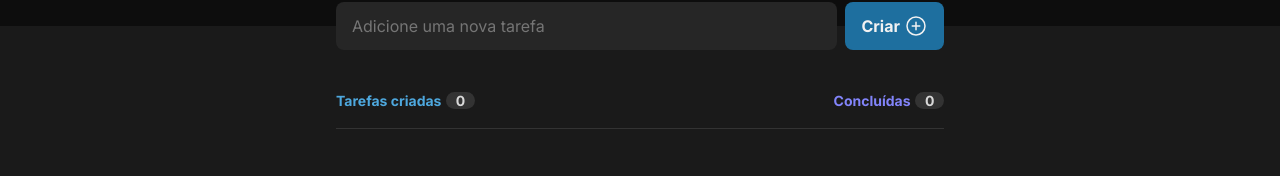
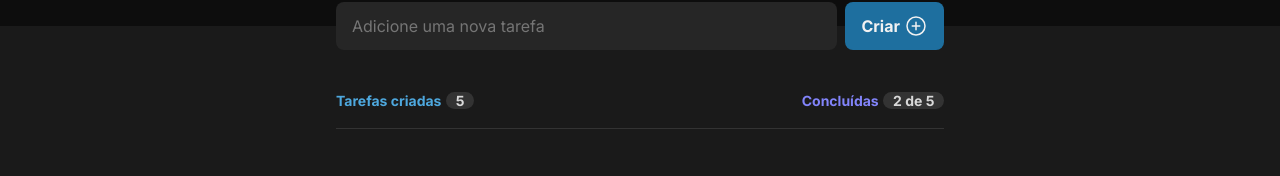
Before and after one commit to rafaalberto/todo-list, a React (Vite) app: page / in a window 1280 px wide. Shown: the part 131-307 px from the top of the page. Built offline with nearby package versions, Linux system fonts and the light colour scheme.

Commit message:
refactoring

```diff
--- a/src/components/Tasks.tsx
+++ b/src/components/Tasks.tsx
@@ -7,11 +7,11 @@ export function Tasks() {
             <header className={styles.infoTask}>
                 <aside>
                     <strong>Tarefas criadas</strong>
-                    <span>0</span>
+                    <span>5</span>
                 </aside>
                 <aside>
                     <strong>Concluídas</strong>
-                    <span>0</span>
+                    <span>2 de 5</span>
                 </aside>
             </header>
             <div className={styles.emptyTask}>
--- a/src/global.css
+++ b/src/global.css
@@ -23,7 +23,7 @@
 
 :focus {
     outline: transparent;
-    box-shadow: 0 0 0 2px var(--gray-200);
+    box-shadow: 0 0 0 1px var(--purple);
 }
 
 body {
@@ -37,3 +37,7 @@ body, input, textarea, button {
     font-weight: 400;
     font-size: 1rem;
 }
+
+input:focus {
+    color: var(--gray-100);
+}
```
